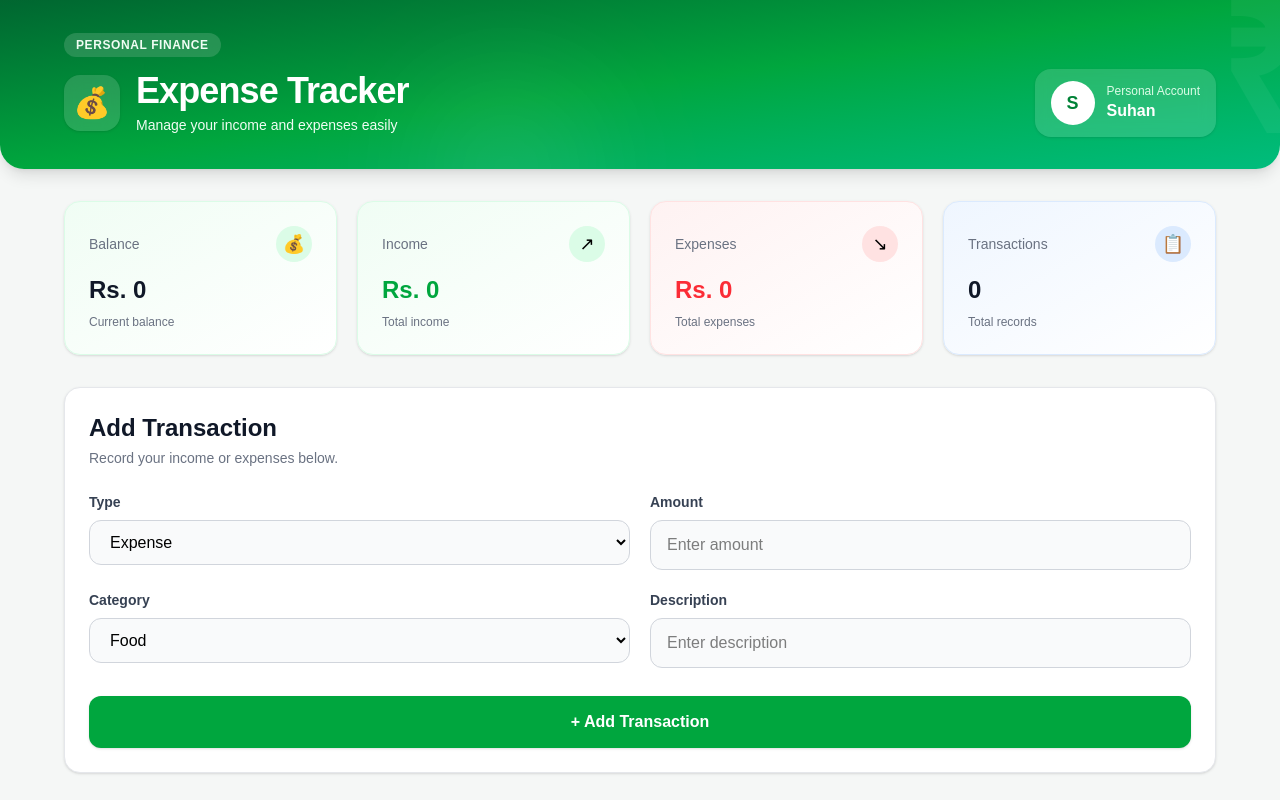
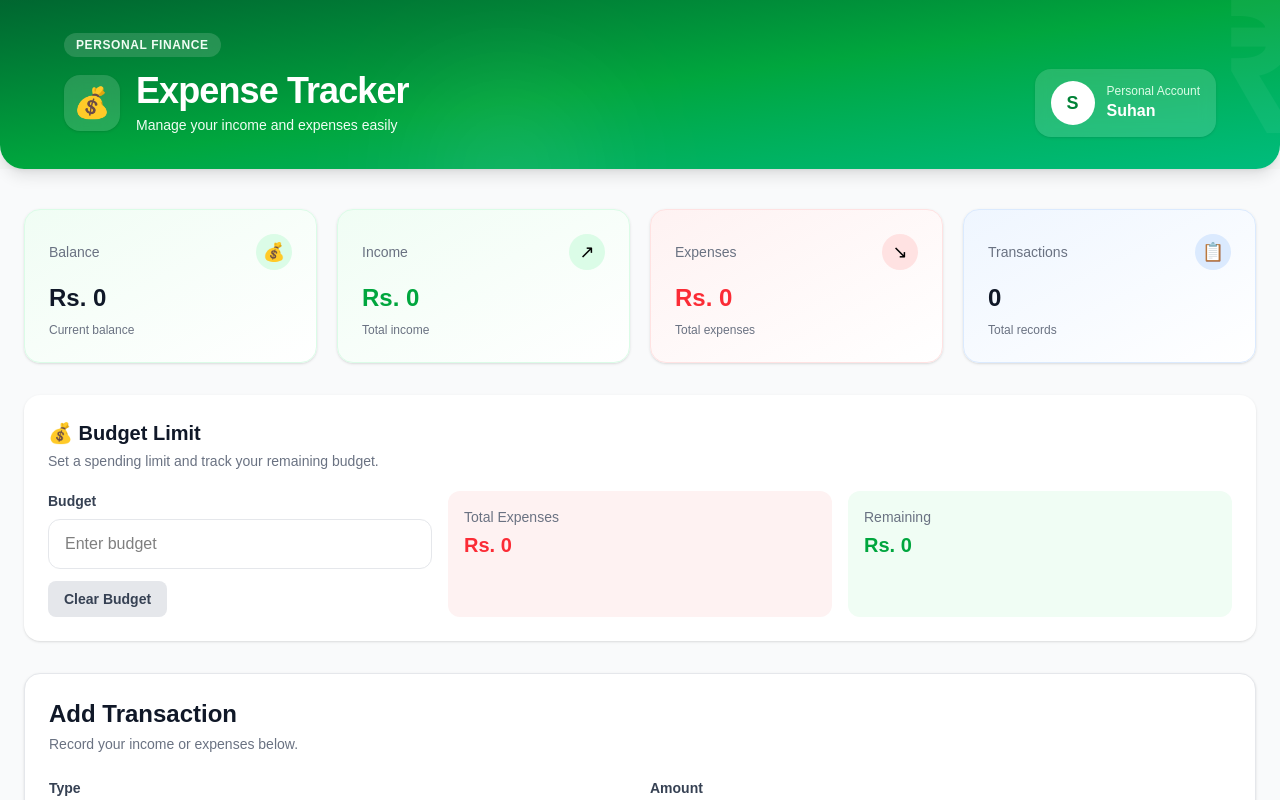
Before and after one commit to YbaSuhan/personal-expense-tracker, a React (Vite) app: page / in a window 1280 px wide. Shown: the top 800 px of the page. Built offline with nearby package versions, Linux system fonts and the light colour scheme.

Commit message:
Add budget feature and update documentation

```diff
--- a/src/App.jsx
+++ b/src/App.jsx
@@ -3,6 +3,7 @@ import Header from "./components/Header";
 import Summary from "./components/Summary";
 import TransactionForm from "./components/TransactionForm";
 import TransactionList from "./components/TransactionList";
+import Budget from "./components/Budget";
 import "./App.css";
 
 function App() {
@@ -46,8 +47,10 @@ function App() {
             onProfileClick={() => setShowProfile(true)}
           />
 
-          <main className="mx-auto w-[90%] max-w-6xl py-8">
+         <main className="min-h-screen bg-gray-50 px-6 py-10">
             <Summary transactions={transactions} />
+
+            <Budget transactions={transactions} />
 
             <TransactionForm
               addTransaction={addTransaction}
--- /dev/null
+++ b/src/components/Budget.jsx
@@ -0,0 +1,112 @@
+import { useState } from "react";
+
+function Budget({ transactions }) {
+  const [budget, setBudget] = useState(() => {
+    return localStorage.getItem("budget") || "";
+  });
+
+  const expenses = transactions
+    .filter((transaction) => transaction.type === "expense")
+    .reduce(
+      (total, transaction) => total + Number(transaction.amount),
+      0
+    );
+
+  const remaining = Number(budget) - expenses;
+
+  const handleBudgetChange = (e) => {
+    const value = e.target.value;
+    setBudget(value);
+    localStorage.setItem("budget", value);
+  };
+
+  const clearBudget = () => {
+    setBudget("");
+    localStorage.removeItem("budget");
+  };
+
+  return (
+    <section className="mb-8 rounded-2xl bg-white p-6 shadow-sm">
+      <div className="mb-5">
+        <h2 className="text-xl font-bold text-gray-900">
+          💰 Budget Limit
+        </h2>
+
+        <p className="mt-1 text-sm text-gray-500">
+          Set a spending limit and track your remaining budget.
+        </p>
+      </div>
+
+      <div className="grid gap-4 sm:grid-cols-3">
+        <div>
+          <label className="mb-2 block text-sm font-semibold text-gray-700">
+            Budget
+          </label>
+
+          <input
+            type="number"
+            value={budget}
+            onChange={handleBudgetChange}
+            placeholder="Enter budget"
+            min="0"
+            className="w-full rounded-xl border border-gray-200 px-4 py-3 outline-none transition focus:border-green-500 focus:ring-2 focus:ring-green-100"
+          />
+
+          <button
+            onClick={clearBudget}
+            className="mt-3 rounded-lg bg-gray-200 px-4 py-2 text-sm font-semibold text-gray-700 transition hover:bg-gray-300"
+          >
+            Clear Budget
+          </button>
+        </div>
+
+        <div className="rounded-xl bg-red-50 p-4">
+          <p className="text-sm text-gray-500">
+            Total Expenses
+          </p>
+
+          <p className="mt-1 text-xl font-bold text-red-500">
+            Rs. {expenses.toLocaleString()}
+          </p>
+        </div>
+
+        <div
+          className={`rounded-xl p-4 ${
+            budget && remaining < 0
+              ? "bg-red-100"
+              : "bg-green-50"
+          }`}
+        >
+          <p className="text-sm text-gray-500">
+            Remaining
+          </p>
+
+          <p
+            className={`mt-1 text-xl font-bold ${
+              budget && remaining < 0
+                ? "text-red-600"
+                : "text-green-600"
+            }`}
+          >
+            Rs. {remaining.toLocaleString()}
+          </p>
+        </div>
+      </div>
+
+      {budget && remaining < 0 && (
+        <div className="mt-4 rounded-xl bg-red-100 p-4 font-semibold text-red-700">
+          ⚠️ Budget exceeded by Rs.{" "}
+          {Math.abs(remaining).toLocaleString()}
+        </div>
+      )}
+
+      {budget && remaining >= 0 && (
+        <div className="mt-4 rounded-xl bg-green-100 p-4 font-semibold text-green-700">
+          ✅ You are within your budget.
+        </div>
+      )}
+    </section>
+  );
+}
+
+export default Budget;
--- a/src/index.css
+++ b/src/index.css
@@ -5,3 +5,13 @@ body {
   background: #f5f7f6;
   font-family: Arial, sans-serif;
 }
+
+input[type="number"] {
+  appearance: textfield;
+}
+
+input[type="number"]::-webkit-inner-spin-button,
+input[type="number"]::-webkit-outer-spin-button {
+  -webkit-appearance: none;
+  margin: 0;
+}
```
Also changed, not shown: 1 other file (tests, documents, lock files or other folders).
